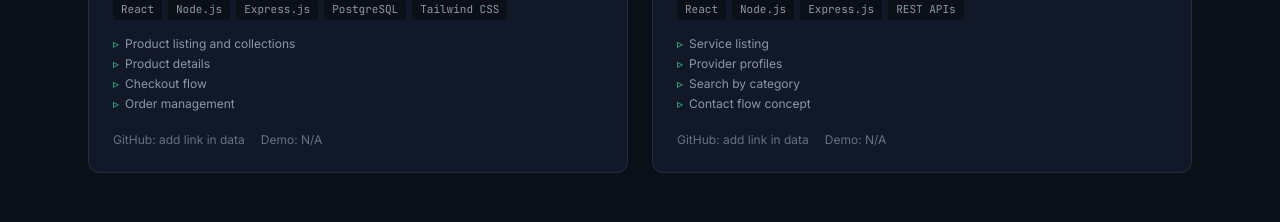
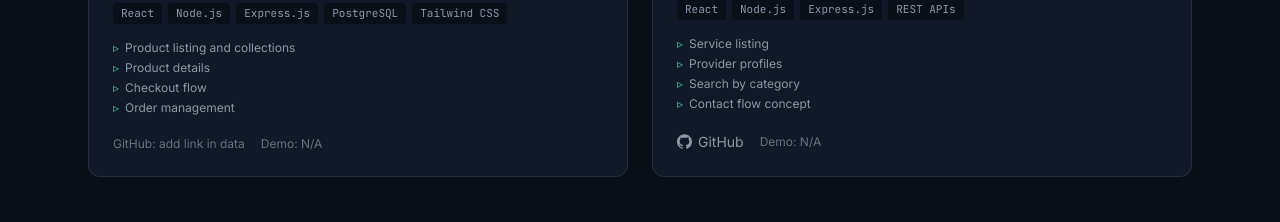
Before and after one commit to abel7107/portfolio, a React (Vite) app in the folder portfolio/: page / in a window 1280 px wide. Shown: the part 3960-4182 px from the top of the page. Built offline with nearby package versions, Linux system fonts and the light colour scheme; no server answers.

Commit message:
Add Local Service Connector GitHub link

```diff
--- a/portfolio/src/data/projects.js
+++ b/portfolio/src/data/projects.js
@@ -89,7 +89,7 @@
       "Search by category",
       "Contact flow concept",
     ],
-    githubUrl: "", // TODO
+    githubUrl: "https://github.com/Algo-chan/Local-service-connector",
     demoUrl: "", // TODO
   },
 ];
```
